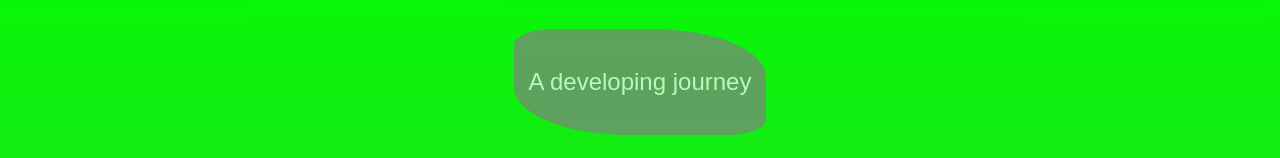
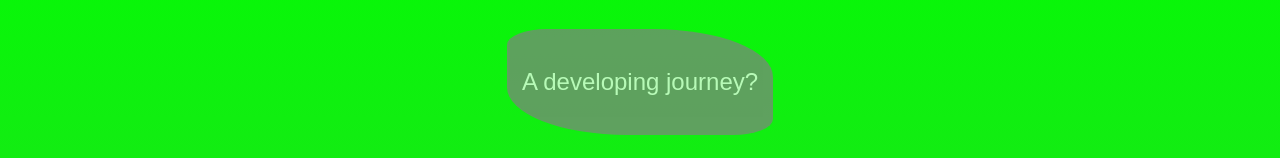
Before and after one commit to rikgj/journey, a plain HTML site: page index.html in a window 1280 px wide. Shown: the part 138-296 px from the top of the page. Drawn offline with Linux system fonts and the light colour scheme.

Commit message:
Checking verification

```diff
--- a/index.html
+++ b/index.html
@@ -19,7 +19,7 @@
 <main>
     <h1>GreenHornDev</h1>
     <div class="description-background">
-        <p class="header-text header-description">A developing journey</p>
+        <p class="header-text header-description">A developing journey?</p>
     </div>
 
 </main>
```
